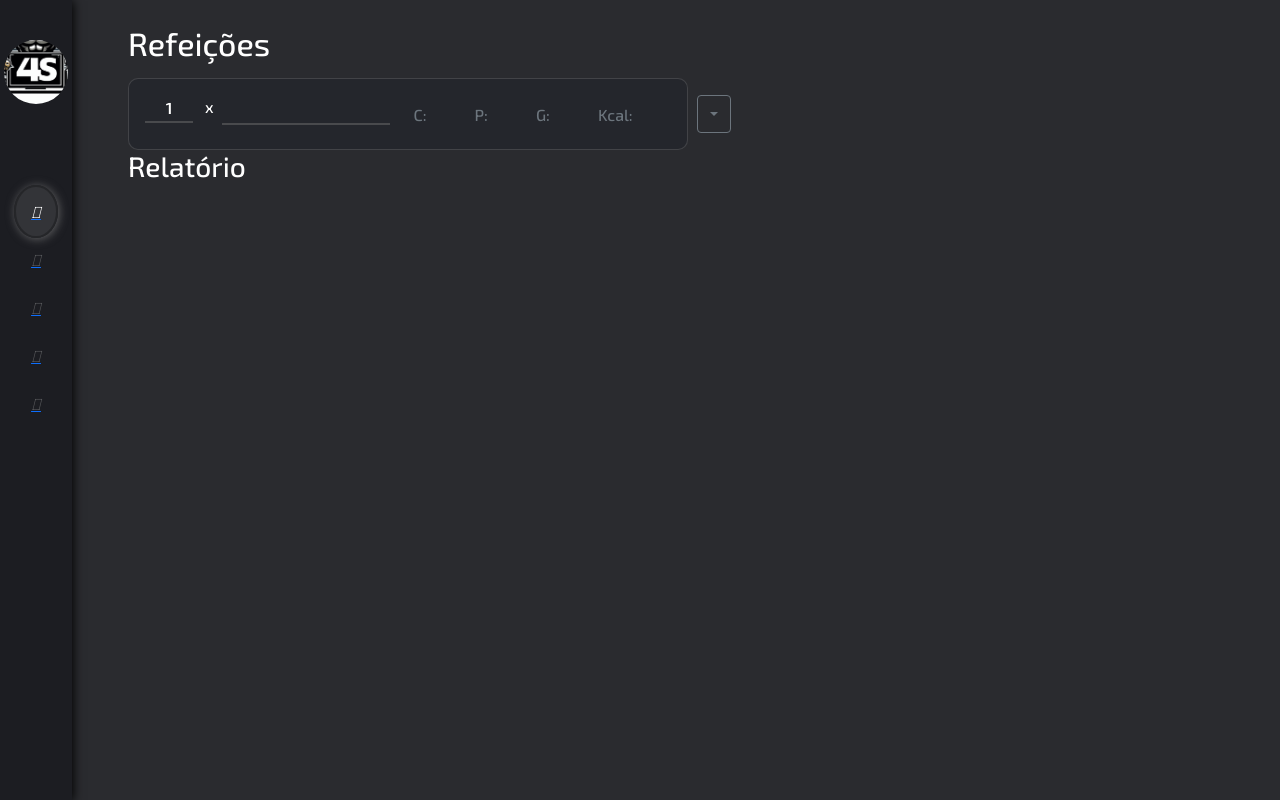
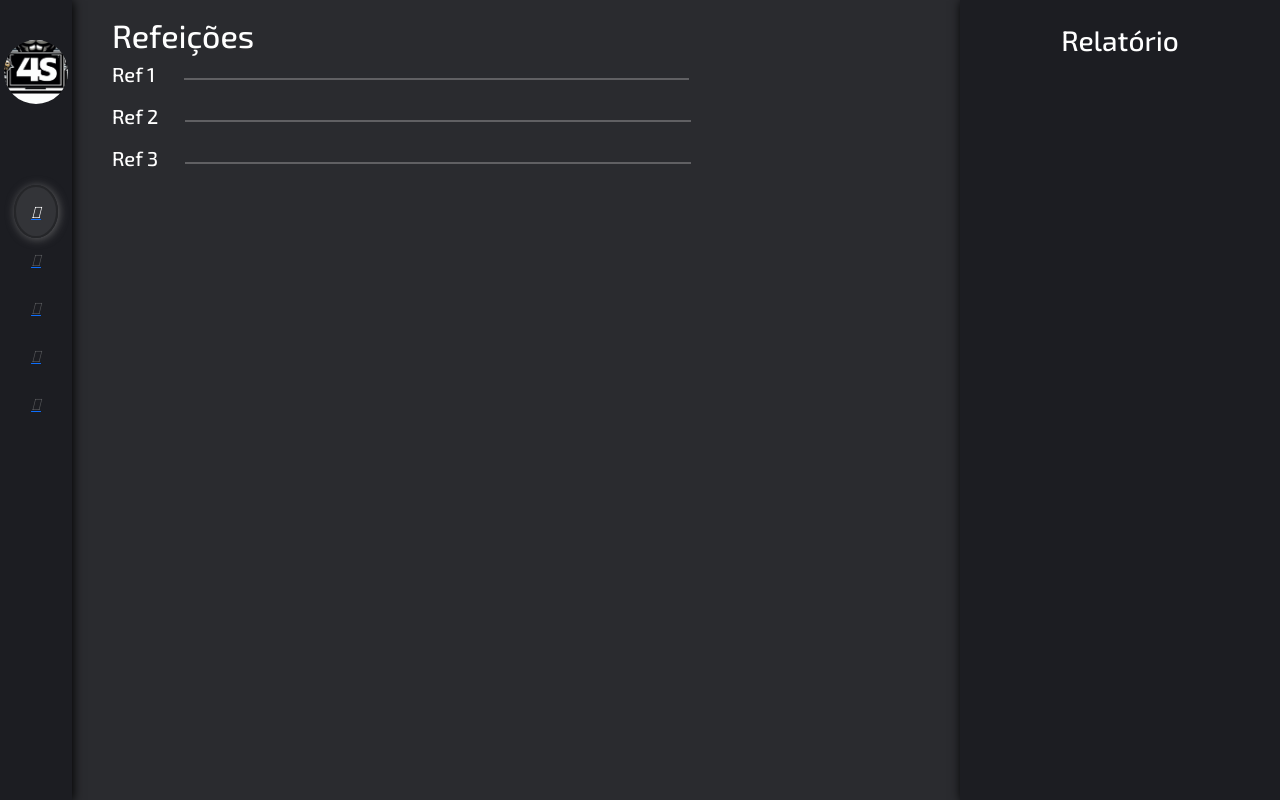
Before and after one commit to weversonmp/4Shredded, a CodeIgniter app: page /4shredded/ in a window 1280 px wide. Run offline with CodeIgniter, Linux system fonts and the light colour scheme; data that the repository does not hold is empty; some libraries are stand-ins or nearby versions.

Commit message:
add collapse - begin

```diff
--- a/application/controllers/PlanoAlimentar.php
+++ b/application/controllers/PlanoAlimentar.php
@@ -26,7 +26,7 @@ class PlanoAlimentar extends BaseController
 		$data['title'] = "Plano Alimentar";
 		$data['tb_foods'] = $this->alimentos->getAllFoods();
 		$data['foodSeted'] = array(
-			"foodIndex" => [1],
+			"foodIndex" => [1,2,3],
 		);
 		$this->load->view('pages/planoAlimentar_view', $data);
 		$this->load->view('templates/autocomplete_function', $data);
--- a/application/views/pages/planoAlimentar_view.php
+++ b/application/views/pages/planoAlimentar_view.php
@@ -34,16 +34,16 @@
 
 </head>
 
-<body d-flex">
+<body class="d-flex">
 	<header class="d-flex flex-column position-fixed vh-100 flex-shrink-0 navbar-dark-gray" style="width: 4.5rem;" id="idheader">
 		<nav class="d-flex flex-column text-center h-100 my-4 justify-content-between">
 			<div class="d-flex flex-column">
-				<div class="mb-5 mt-3">
+				<div class="mb-5 pt-3">
 					<a href="#">
 						<img id="img-brand" src="<?= base_url() ?>img/brand11.jpeg" alt="">
 					</a>
 				</div>
-				<div class="d-flex flex-column mt-5 gap-4">
+				<div class="d-flex flex-column pt-5 gap-4">
 					<a href="#">
 						<i class="fa-solid fa-pizza-slice" navbar-icon-on-focus></i>
 					</a>
@@ -68,7 +68,7 @@
 		</nav>
 	</header>
 
-	<main class="m-auto pt-4">
+	<main class="">
 		<div class="d-flex gap-5">
 			<h2 class="align-self-center mb-0">Refeições</h2>
 			<button id="addNewFood">
@@ -76,14 +76,21 @@
 			</button>
 		</div>
 
+		<div class="d-flex row">
 
-		<div class="">
-			<div class="d-flex flex-md-column flex-lg-row">
-				<div class="me-3"> <!-- COLUMN 1 -->
 			<?php if (count($foodSeted["foodIndex"]) >= 0) : ?>
+				<?php foreach ($foodSeted["foodIndex"] as $food) : ?>
 
-						<?php foreach ($foodSeted["foodIndex"] as $food) : ?>
-							<div class="mt-3" id="foodCard">
+					<div class="d-flex justify-content-between border-1 mt-2 btn-collapse" id="ref_<?= $food ?>">
+						<h5>Ref <?= $food ?></h5>
+						<hr>
+						<button class="btn" type="button" data-bs-toggle="collapse" data-bs-target="#collpaseFood" aria-expanded="false" aria-controls="collapseExample" onclick="teste()">
+							<i class="fa-solid fa-circle-chevron-right" style="color: white"></i>
+						</button>
+					</div>
+
+					<div class="collapse" id="collpaseFood">
+						<div class="" id="foodCard">
 							<div class=" card-body d-flex gap-2" id="card_body">
 								<span class="number-wrapper"><input class="mb-2 me-1 text-center " type="number" name="input_qnt_<?= $food ?>" id="input_qnt_<?= $food ?>" value="1" data-food_qnt max="99"></span>
 								<span>x</span>
@@ -101,38 +108,28 @@
 									<h6 class="card-subtitle text-muted m-0">Kcal:</h6>
 									<input type="text" id="food_kcal_<?= $food ?>" class="food_macro_kcal_input me-3" readonly>
 								</div>
-
-									<div class="dropdown font-sans-serif">
+								<!-- <div class="dropdown font-sans-serif">
 										<a class="btn btn-outline-secondary dropdown-toggle" id="dropdownMenuLink" href="#" role="button" data-bs-toggle="dropdown" aria-haspopup="true" aria-expanded="false"></a>
 										<div class="dropdown-menu dropdown-menu-end py-0" aria-labelledby="dropdownMenuLink">
 											<a class="dropdown-item" href="#">Info</a>
 											<a class="dropdown-item" href="#">Remove</a>
 										</div>
+									</div> -->
+							</div>
+						</div>
 					</div>
 
-								</div>
-							</div>
 				<?php endforeach ?>
-
 			<?php endif ?>
 		</div>
 
+	</main>
 
-
-				<div class=""> <!-- COLUMN 2 -->
-
+	<div class="d-flex flex-column vh-100 w-25 flex-shrink-0 navbar-dark-gray" style="width: 4.5rem;" id="idheader">
+		<div class="d-flex flex-column text-center h-100 my-4 justify-content-between">
+			<h3>Relatório</h3>
 		</div>
 	</div>
-
-
-		</div>
-		<div>
-			<h3>Relatório</h3>
-		</div>
-
-
-	</main>
-
 
 
 
@@ -149,7 +146,11 @@
 	<!-- Font Awesome -->
 	<!-- <script src="https://kit.fontawesome.com/d412feebf6.js" crossorigin="anonymous"></script> -->
 
+	<script>
+		let teste = () => {
 
+		}
+	</script>
 
 </body>
 
--- a/css/styles.css
+++ b/css/styles.css
@@ -34,10 +34,6 @@ body {
 	background-color: var(--body-dark-gray-3);
 	color: white;
 	font-family: var(--exo-2-m);
-}
-
-main {
-	padding: 8em;
 }
 
 .body-dark-gray-1 {
@@ -83,9 +79,31 @@ main {
 	border: none;
 }
 
+main {
+	padding-left: 7em;
+	padding-top: 1em;
+	width: 100vw;
+}
+
+.btn-collapse {
+	width: 41rem;
+}
+
+hr {
+	border-bottom: 2px solid white;
+	width: 80%;
+}
+
+#collpaseFood {
+	background-color: var(--body-dark-gray-1);
+	width: 41rem;
+	padding: 1.5em;
+	border-radius: 5px;
+}
+
 #foodCard {
 	background-color: var(--body-dark-gray-2);
-	width: 35rem;
+	width: 38.5rem;
 	border: 1px solid rgba(128, 128, 128, 0.318);
 	border-radius: 10px;
 }
```
Lines whose indentation alone changed are shown as unchanged.
